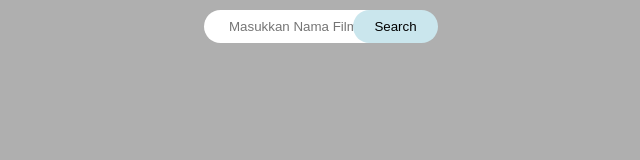
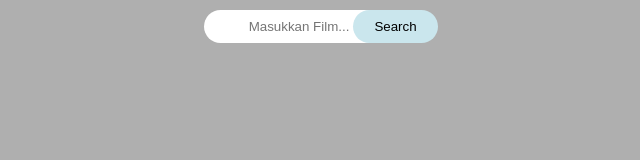
Before and after one commit to SCxoneZ/movie-app, a plain HTML site: page index.html in a window 1280 px wide. Shown: the full height of the page, 324-964 px from the left. Drawn offline with Linux system fonts and the light colour scheme.

Commit message:
update index.html

```diff
--- a/index.html
+++ b/index.html
@@ -10,7 +10,7 @@
 <body>
 
   <div class="input-box">
-    <input type="text" class="input-search" placeholder="Masukkan Nama Film..." />
+    <input type="text" class="input-search" placeholder="Masukkan Film..." />
     <input type="button" class="btn-search" value="Search" />
   </div>
 
```
